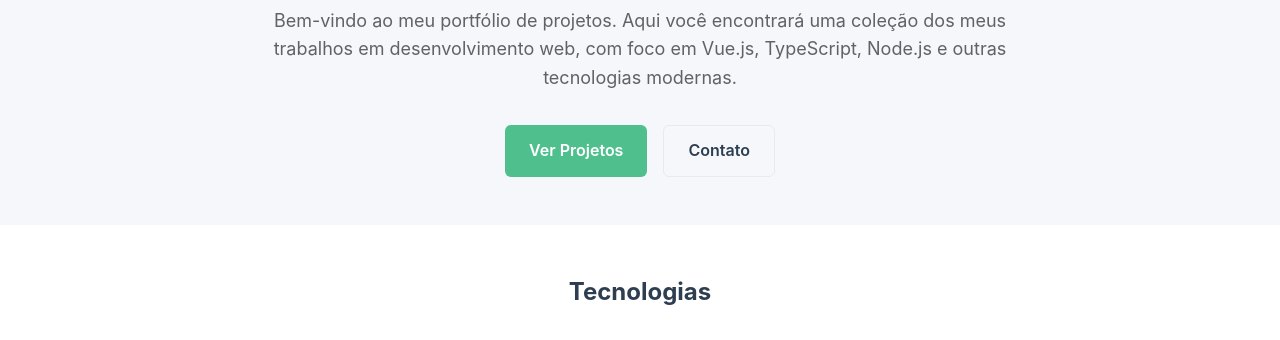
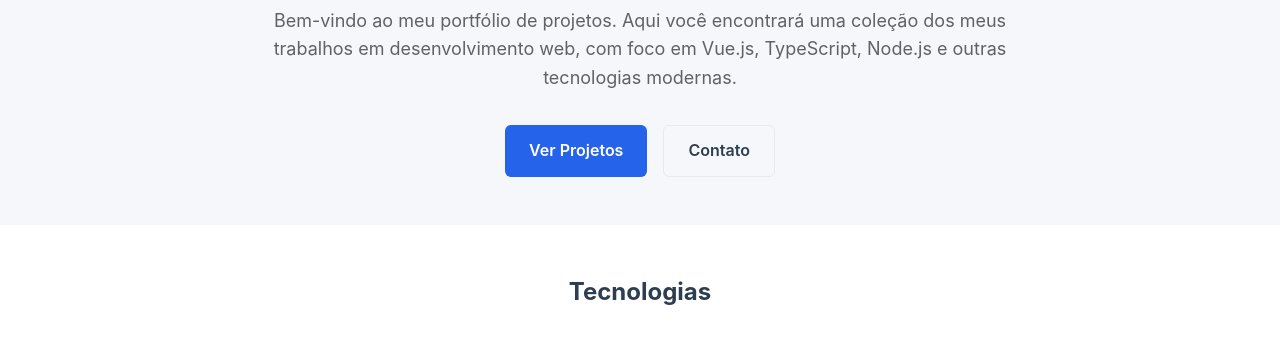
Before and after one commit to julianostroschon/julianostroschon, a website: page index.html in a window 1280 px wide. Shown: the part 195-535 px from the top of the page. Drawn offline with nearby package versions, Linux system fonts and the light colour scheme.

Commit message:
💄 Atualiza cor primária

```diff
--- a/css/style.css
+++ b/css/style.css
@@ -1,9 +1,9 @@
 :root {
   /* Cores principais */
-  --primary-color: #4FC08D; /* Verde Vue.js */
-  --primary-color-rgb: 79, 192, 141; /* Valores RGB para efeitos de transparência */
-  --secondary-color: #34495E;
-  --accent-color: #42B883;
+  --primary-color: #2563eb; /* Azul principal */
+  --primary-color-rgb: 37, 99, 235; /* Valores RGB para efeitos de transparência */
+  --secondary-color: #1e293b; /* Azul escuro */
+  --accent-color: #60a5fa; /* Azul claro */
 
   /* Cores de tecnologias */
   --color-javascript: #F7DF1E;
@@ -227,10 +227,10 @@
 }
 
 html.dark-mode {
-  --primary-color: #42B883;
-  --primary-color-rgb: 66, 184, 131; /* Valores RGB para efeitos de transparência no modo escuro */
-  --secondary-color: #2C3E50;
-  --accent-color: #3FB27F;
+  --primary-color: #60a5fa;
+  --primary-color-rgb: 96, 165, 250; /* Valores RGB para efeitos de transparência no modo escuro */
+  --secondary-color: #0f172a;
+  --accent-color: #2563eb;
 
   --text-primary: #E0E0E0;
   --text-secondary: #B0B0B0;
```
